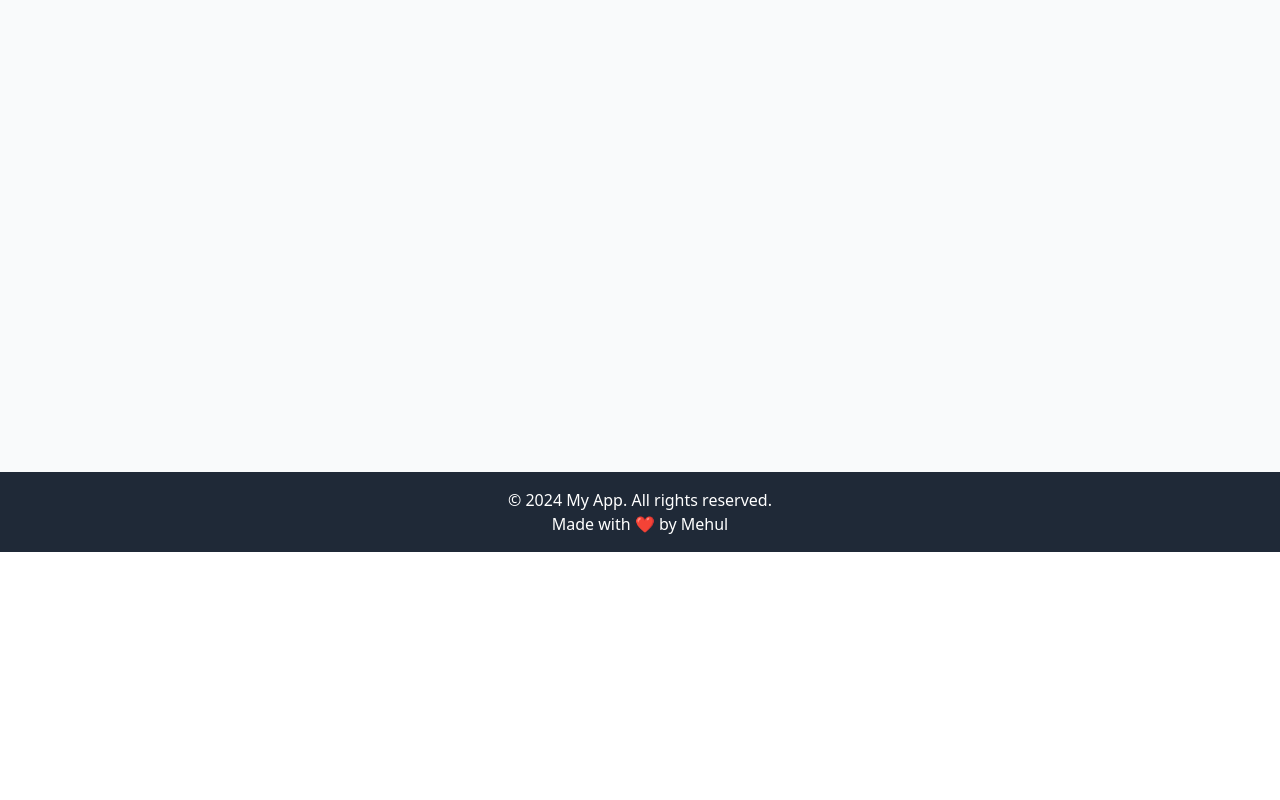
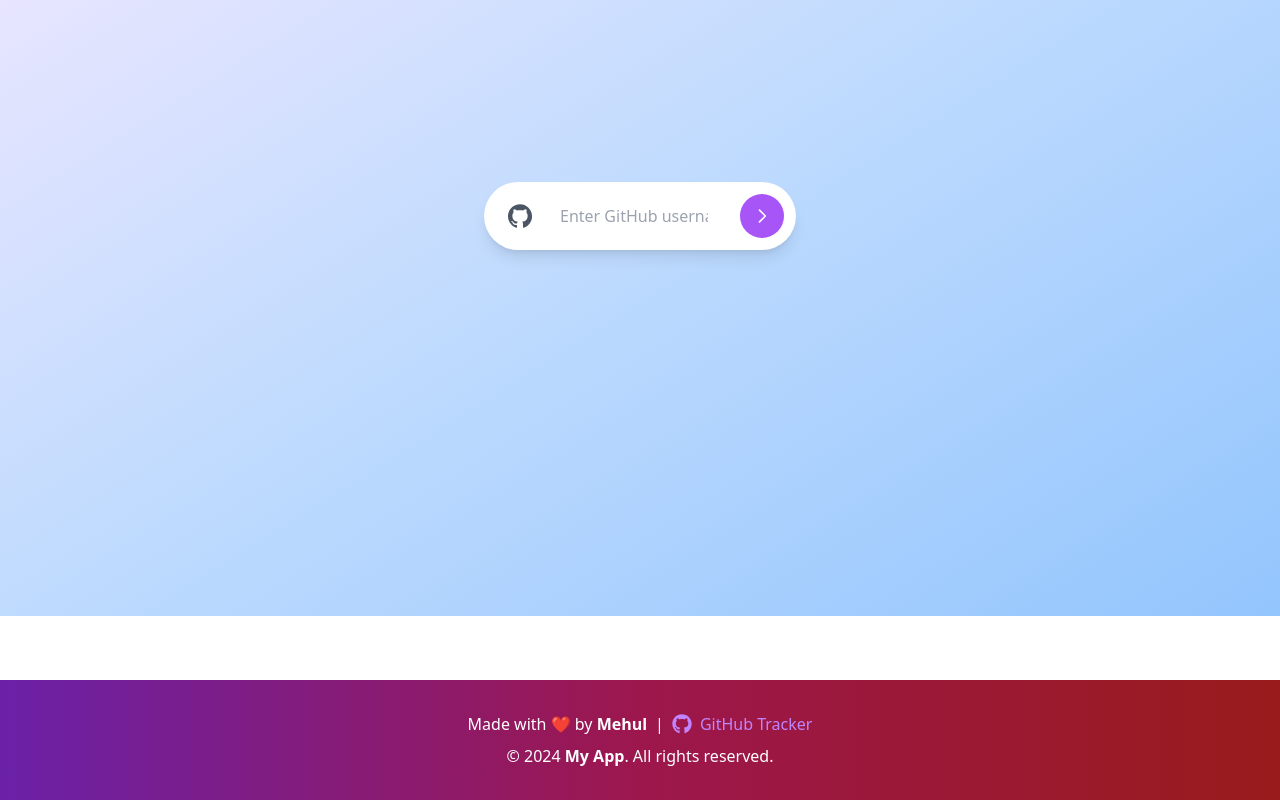
Before and after one commit to nishanthkj/github_tracker, a React (Vite) app: page /dashboard in a window 1280 px wide. Shown: the part 248-1048 px from the top of the page. Before the commit the page ends 800 px from the top, so only its background shows below. Built offline with nearby package versions, Linux system fonts and the light colour scheme.

Commit message:
added style on all pages

```diff
--- a/package.json
+++ b/package.json
@@ -13,7 +13,9 @@
     "react": "^18.3.1",
     "react-dom": "^18.3.1",
     "react-hot-toast": "^2.4.1",
-    "react-router-dom": "^6.28.0"
+    "react-icons": "^5.3.0",
+    "react-router-dom": "^6.28.0",
+    "typewriter-effect": "^2.21.0"
   },
   "devDependencies": {
     "@eslint/js": "^9.13.0",
--- a/src/App.jsx
+++ b/src/App.jsx
@@ -6,7 +6,7 @@ import Home from './pages/Home/Home';
 
 function App() {
   return (
-    <div className="flex flex-col min-h-screen bg-gray-50">
+    <div>
       {/* Navbar */}
       <Navbar />
 
--- a/src/components/Footer.jsx
+++ b/src/components/Footer.jsx
@@ -1,12 +1,27 @@
 // src/components/Footer.jsx
 import React from 'react';
+import { FaGithub } from 'react-icons/fa'; // Import GitHub icon from react-icons
 
 function Footer() {
   return (
-    <footer className="bg-gray-800 text-white py-4 mt-8">
+    <footer className="bg-gradient-to-r from-purple-800 via-pink-800 to-red-800 text-white py-8 mt-16 shadow-lg">
       <div className="container mx-auto text-center">
-        <p>&copy; 2024 My App. All rights reserved.</p>
-        <p>Made with ❤️ by Mehul</p>
+        <p className="text-sm md:text-base font-medium flex justify-center items-center space-x-2">
+          <span>Made with ❤️ by <span className="font-semibold">Mehul</span></span>
+          <span>|</span>
+          <a
+            href="https://github.com/mehul-m-prajapati/github_tracker"
+            target="_blank"
+            rel="noreferrer noopener"
+            className="inline-flex items-center text-purple-400 hover:text-purple-600 transition duration-300 ease-in-out"
+          >
+            <FaGithub className="h-5 w-5 mr-2" /> {/* Using FaGithub icon */}
+            GitHub Tracker
+          </a>
+        </p>
+        <p className="text-sm md:text-base font-light mt-2">
+          &copy; 2024 <span className="font-semibold">My App</span>. All rights reserved.
+        </p>
       </div>
     </footer>
   );
--- a/src/components/Navbar.jsx
+++ b/src/components/Navbar.jsx
@@ -3,7 +3,7 @@ import React from 'react';
 
 function Navbar() {
   return (
-    <nav className="bg-blue-600 text-white shadow-lg">
+    <nav className="bg-gray-600 text-white shadow-lg">
       <div className="container mx-auto px-6 py-4 flex justify-between items-center">
         {/* Brand Name */}
         <div className="text-2xl font-bold hover:text-gray-300 cursor-pointer">
--- a/src/pages/Home/Home.jsx
+++ b/src/pages/Home/Home.jsx
@@ -1,11 +1,73 @@
+'use client';
+import { useState, useEffect, useRef } from "react";
+import Typewriter from "typewriter-effect";
+
+const handleSubmit = async (e) => {
+  e.preventDefault();
+};
+
+const handleUser = async (e) => {};
+
 const Home = () => {
+  const [username, setUserName] = useState("");
+  const inputRef = useRef(null);
 
-    return (
-        <div>
-            <p>Hello</p>
-        </div>
-    )
-}
+  return (
+    <div className="flex flex-col justify-between min-h-screen bg-gradient-to-br from-purple-100 via-blue-200 to-blue-300">
+      {/* Main Content */}
+      <main className="flex flex-col justify-center items-center flex-grow px-8 sm:px-4 py-16">
 
+        {/* Search Form */}
+        <form
+          className="flex flex-col sm:flex-row justify-center items-center w-full sm:w-2/3 lg:w-1/3 h-1/3 space-y-6 sm:space-y-0"
+          onSubmit={handleSubmit}
+        >
+          <div className="flex items-center bg-white rounded-full shadow-lg p-3 w-full sm:w-3/4">
+
+            {/* GitHub Logo inside search bar */}
+            <div className="px-3">
+              <svg
+                xmlns="http://www.w3.org/2000/svg"
+                className="h-6 w-6 text-gray-600"
+                viewBox="0 0 24 24"
+                fill="currentColor"
+              >
+                <path d="M12 .297c-6.63 0-12 5.373-12 12 0 5.303 3.438 9.8 8.205 11.387.6.113.82-.258.82-.577v-2.172c-3.338.726-4.042-1.416-4.042-1.416-.546-1.387-1.333-1.757-1.333-1.757-1.089-.744.083-.729.083-.729 1.205.084 1.838 1.238 1.838 1.238 1.07 1.834 2.807 1.304 3.492.997.108-.775.418-1.304.762-1.604-2.665-.305-5.467-1.332-5.467-5.93 0-1.31.469-2.381 1.236-3.221-.123-.303-.535-1.524.117-3.176 0 0 1.008-.322 3.3 1.23.957-.266 1.98-.399 3-.405 1.02.006 2.043.139 3 .405 2.291-1.552 3.297-1.23 3.297-1.23.653 1.653.241 2.874.118 3.176.77.84 1.235 1.911 1.235 3.221 0 4.61-2.807 5.624-5.479 5.921.43.371.823 1.102.823 2.222v3.293c0 .322.218.694.825.576 4.765-1.588 8.199-6.084 8.199-11.385 0-6.627-5.373-12-12-12z" />
+              </svg>
+            </div>
+
+            {/* Search Input */}
+            <input
+              type="text"
+              placeholder="Enter GitHub username"
+              className="w-full px-4 py-2 text-gray-700 bg-white focus:outline-none focus:ring-2 focus:ring-purple-400 rounded-full"
+              value={username}
+              onChange={handleUser}
+              ref={inputRef}
+              onFocus={() => setShowRecents(true)}
+            />
+
+            {/* Submit Button */}
+            <button
+              type="submit"
+              className="bg-purple-500 text-white p-3 rounded-full hover:bg-purple-600 transition duration-300 ease-in-out focus:outline-none focus:ring-4 focus:ring-purple-500 focus:ring-opacity-50 flex items-center justify-center ml-4"
+            >
+              <svg
+                xmlns="http://www.w3.org/2000/svg"
+                className="h-5 w-5"
+                fill="none"
+                viewBox="0 0 24 24"
+                stroke="currentColor"
+                strokeWidth="2"
+              >
+                <path strokeLinecap="round" strokeLinejoin="round" d="M9 5l7 7-7 7" />
+              </svg>
+            </button>
+          </div>
+        </form>
+      </main>
+    </div>
+  );
+};
 
 export default Home;
```
